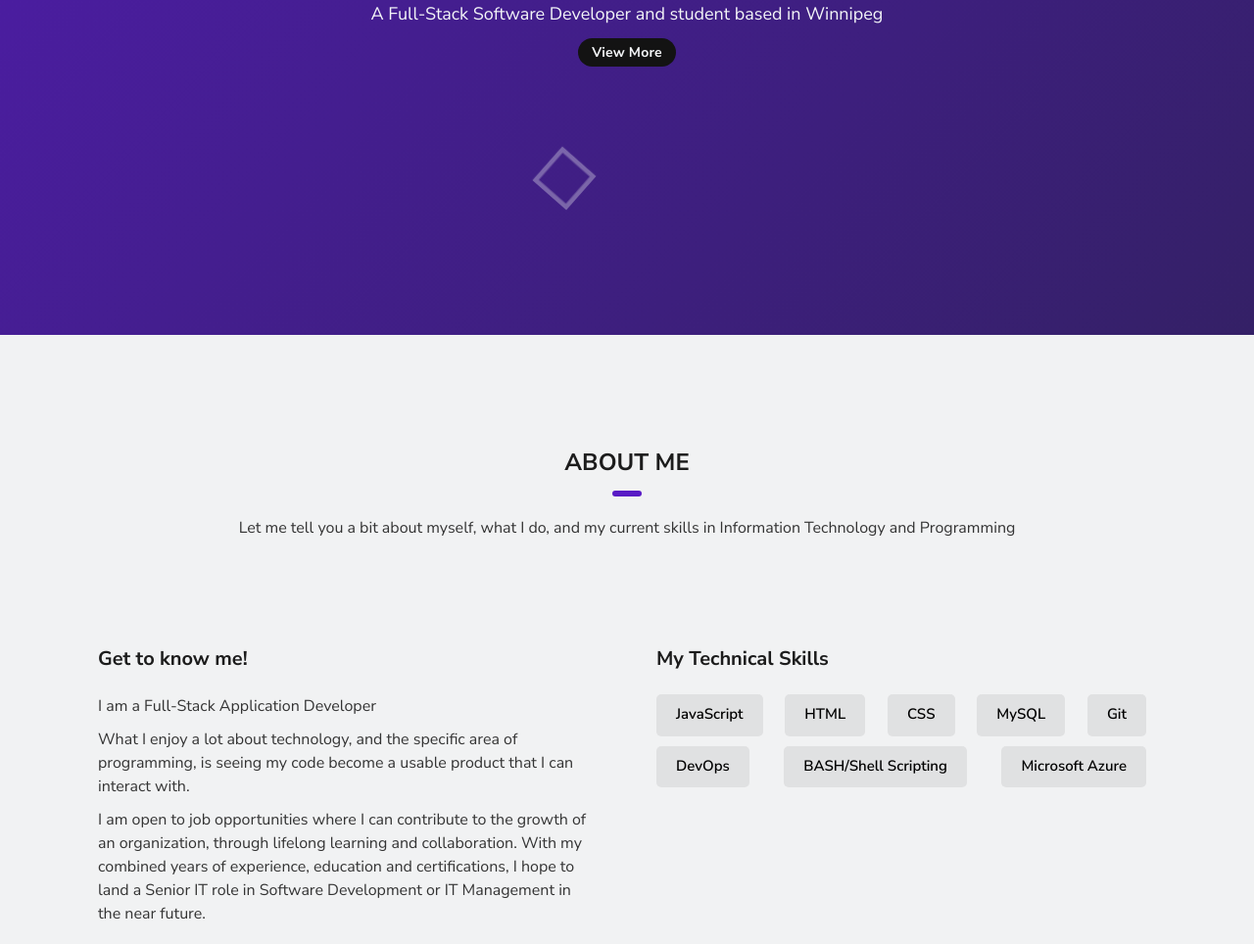
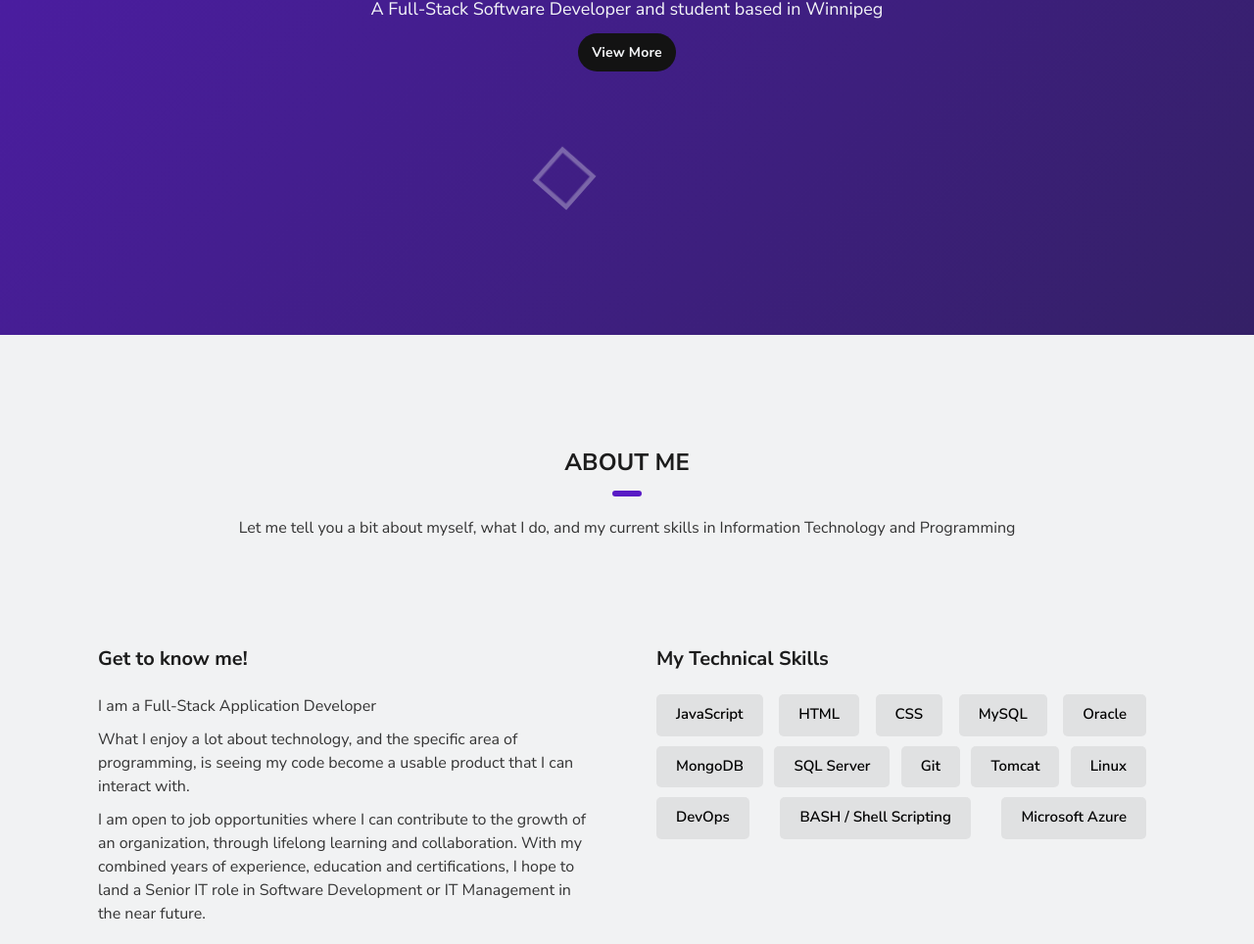
Before and after one commit to moorebarrett-jodiann/moorejodiannc, a plain HTML site: page index.html in a window 1280 px wide. Shown: the part 458-1422 px from the top of the page at 98% size. Drawn offline with Linux system fonts and the light colour scheme.

Commit message:
Adjust transition times

```diff
--- a/index.html
+++ b/index.html
@@ -76,9 +76,14 @@
                                 <div class="skills">HTML</div>
                                 <div class="skills">CSS</div>
                                 <div class="skills">MySQL</div>
+                                <div class="skills">Oracle</div>
+                                <div class="skills">MongoDB</div>
+                                <div class="skills">SQL Server</div>
                                 <div class="skills">Git</div>
+                                <div class="skills">Tomcat</div>
+                                <div class="skills">Linux</div>
                                 <div class="skills">DevOps</div>
-                                <div class="skills">BASH/Shell Scripting</div>
+                                <div class="skills">BASH / Shell Scripting</div>
                                 <div class="skills">Microsoft Azure</div>
                             </div>
                         </div>
--- a/src/stylesheet/index.css
+++ b/src/stylesheet/index.css
@@ -231,17 +231,28 @@ header h1 {
     font-size: var(--app-main-font-size);
 }
 
-.biography p.intro-2, .biography button {
+.biography p.intro-2{
     visibility: hidden;
     opacity: 0;
     transform: translateY(-10px);
     transition: all 0.4s ease-in-out;
 }
 
-.biography p.intro-2.is-visible, button.is-visible {
+.biography p.intro-2.is-visible {
     visibility: visible;
     opacity: 1;
     transform: translateY(0px);
+}
+
+.biography button {
+    visibility: hidden;
+    opacity: 0;
+    transition: all 0.4s ease-in-out;
+}
+
+.biography button.is-visible {
+    visibility: visible;
+    opacity: 1;
 }
 
 .biography button {
@@ -250,12 +261,12 @@ header h1 {
     width: 100px;
     background-color: var(--app-dark-bg);
     margin-top: 10px;
-    padding: 5px 10px;
+    padding: 10px 10px;
     font-size: 14px;
     font-weight: 700;
     color: var(--app-light-text-color);
     letter-spacing: 0.2px;
-    transition: background-color 0.25s ease-in-out;
+    transition: all 0.4s ease-in-out;
 }
 
 .biography button:hover {
@@ -372,13 +383,6 @@ header h1 {
 /* flex cards with screen width 801px and down */
 @media (max-width: 800px) {
     .about-me .row .card {
-        width: calc(50% - 10px);
-    }
-}
-
-/* flex cards with screen width 480px and down */
-@media (max-width: 480px) {
-    .about-me .row .card {
         width: 100%;
     }
 }
@@ -390,7 +394,7 @@ header h1 {
 .contact {
     text-align: center;
     background-color: var(--app-dark-bg);
-    height: 100vh;
+    height: 50vh;
     padding: 40px 0px;
 }
 
@@ -496,7 +500,7 @@ header h1 {
     width: 100%;
     text-align: center;
     color: var(--app-white);
-    transition: color 0.25s ease-in-out;
+    transition: all 0.25s ease-in-out;
 }
 
 /* transition for social icon hover animation */
@@ -525,7 +529,6 @@ header h1 {
 /* social media icons hover color */
 .fa-github:hover,
 .fa-github:focus {
-  color: #000;
   transform: scale(1.1);
 }
 
```
